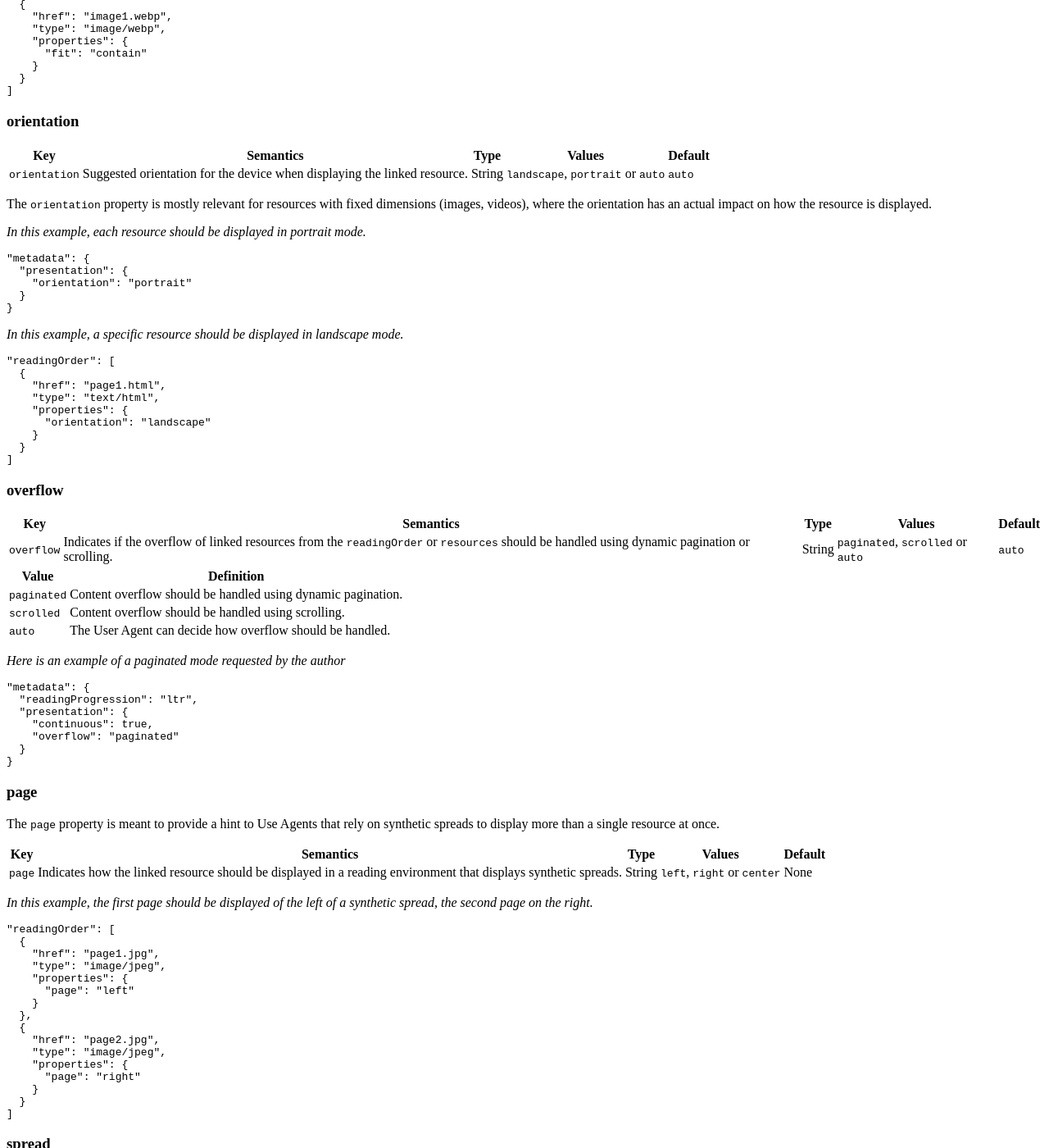
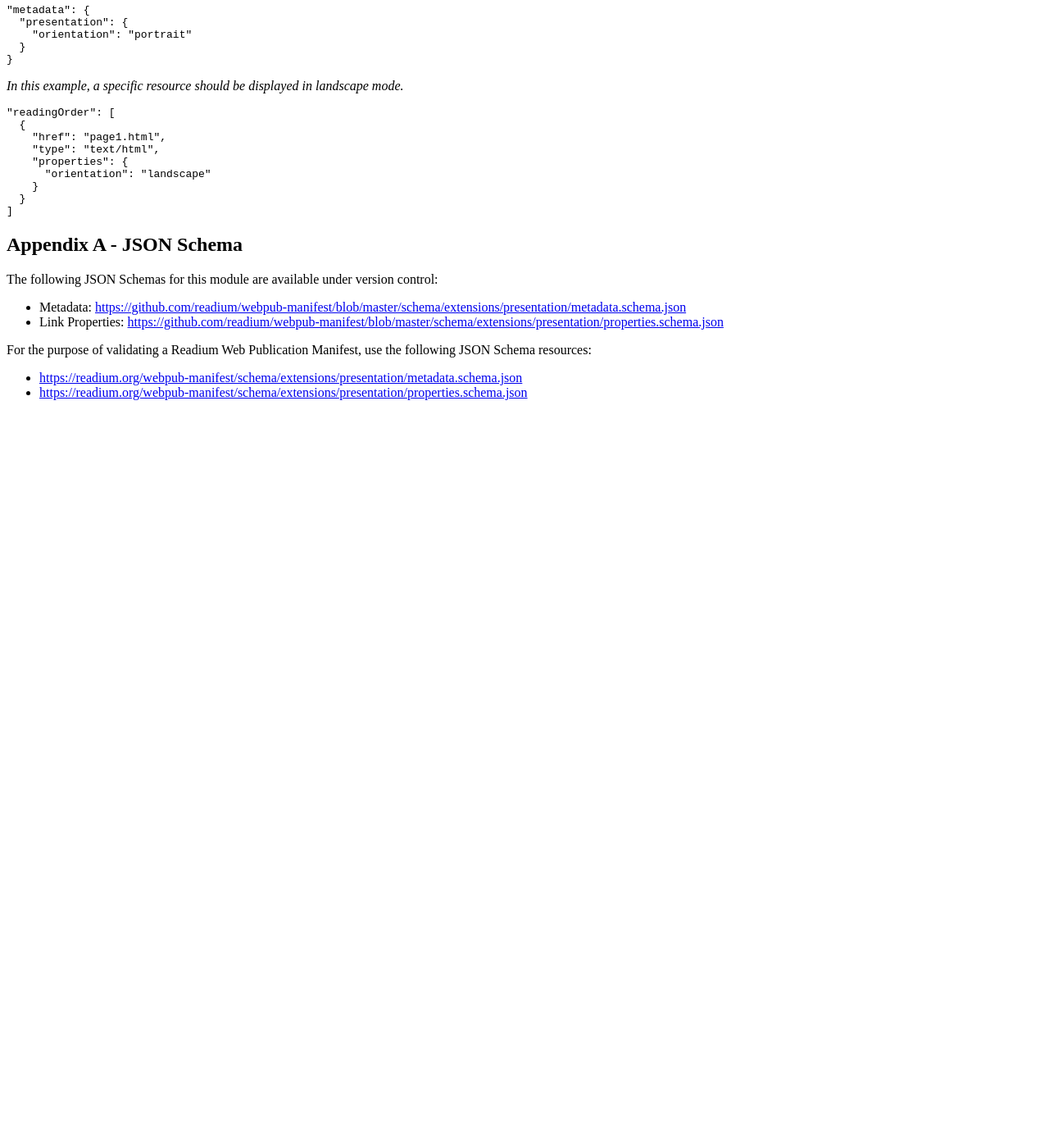
Before and after one commit to readium/webpub-manifest, a Jekyll site: the page built from modules/presentation.md, in a window 1280 px wide and 1400 px high, scrolled down 2084 px. Shown: the whole window at 82% size. Built offline with Jekyll 4.4.1, drawn with Linux system fonts in a browser that asks for light colours; our own code applies the rules of GitHub Pages for plain Markdown files; comment, search, counter and statistics services are not loaded; after the commit the page ends 2588 px from its top, so only the background shows below that; some of the changed text lies outside the part shown.

Commit message:
First draft for an updated Divina level 0

````diff
--- a/modules/presentation.md
+++ b/modules/presentation.md
@@ -13,11 +13,8 @@ In order to provide publication-wide Presentation Hints, this extension introduc
 The following elements <strong class="rfc">may</strong> be included in `presentation`:
 
 - [`clipped`](#clipped)
-- [`continuous`](#continuous)
 - [`fit`](#fit)
 - [`orientation`](#orientation)
-- [`overflow`](#overflow)
-- [`spread`](#spread)
 
 ## 2. Presentation Hints as Link Properties
 
@@ -29,7 +26,6 @@ The following elements <strong class="rfc">may</strong> be included in `properti
 - [`fit`](#fit)
 - [`orientation`](#orientation)
 - [`page`](#page)
-- [`spread`](#spread)
 
 ## 3. Properties
 
@@ -68,22 +64,6 @@ The `clipped` property is meant to adapt visual resources to any given viewport
     }
   }
 ]
-```
-
-### continuous
-
-| Key   | Semantics | Type     | Values    | Default |
-| ----- | --------- | -------- | --------- | ------- |
-| `continuous` | Indicates if consecutive linked resources from the `readingOrder` should be handled in a continuous or discontinuous way.  | Boolean  | `true` or `false`  | `true` |
-
-*In this example, the user will not experience discontinuities between the different resources*
-
-```json
-"metadata": {
-  "presentation": {
-    "continuous": true
-  }
-}
 ```
 
 ### fit
@@ -156,106 +136,6 @@ The `orientation` property is mostly relevant for resources with fixed dimension
 ]
 ```
 
-### overflow
-
-| Key   | Semantics | Type     | Values    | Default |
-| ----- | --------- | -------- | --------- | ------- |
-| `overflow` |  Indicates if the overflow of linked resources from the `readingOrder` or `resources` should be handled using dynamic pagination or scrolling.  | String  | `paginated`, `scrolled` or `auto` | `auto` |
-
-
-| Value   | Definition |
-| ------- | ---------- |
-| `paginated` | Content overflow should be handled using dynamic pagination. |
-| `scrolled` | Content overflow should be handled using scrolling. |
-| `auto` | The User Agent can decide how overflow should be handled.  |
-
-*Here is an example of a paginated mode requested by the author*
-
-```json
-"metadata": {
-  "readingProgression": "ltr",
-  "presentation": {
-    "continuous": true,
-    "overflow": "paginated"
-  }
-}
-```
-
-### page
-
-The `page` property is meant to provide a hint to Use Agents that rely on synthetic spreads to display more than a single resource at once.
-
-| Key   | Semantics | Type     | Values    | Default |
-| ----- | --------- | -------- | --------- | ------- |
-| `page` | Indicates how the linked resource should be displayed in a reading environment that displays synthetic spreads.  | String  | `left`, `right` or `center` | None |
-
-*In this example, the first page should be displayed of the left of a synthetic spread, the second page on the right.*
-
-```json
-"readingOrder": [
-  {
-    "href": "page1.jpg",
-    "type": "image/jpeg",
-    "properties": {
-      "page": "left"
-    }
-  },
-  {
-    "href": "page2.jpg",
-    "type": "image/jpeg",
-    "properties": {
-      "page": "right"
-    }
-  }
-]
-```
-
-### spread
-
-| Key   | Semantics | Type     | Values    | Default |
-| ----- | --------- | -------- | --------- | ------- |
-| `spread` | Indicates the condition to be met for the linked resource to be rendered within a synthetic spread. | String  | `landscape`, `both`, `none` or `auto`  | `auto` |
-
-| Value   | Definition |
-| ------- | ---------- |
-| `landscape` | The resource should be displayed in a spread only if the device is in landscape mode. |
-| `both` | The resource should be displayed in a spread whatever the device orientation is. |
-| `none` | The resource should never be displayed in a spread. |
-| `auto` | The resource is left to the User Agent. |
-
-*In this example, content should be displayed in a spread only if the device is in landscape mode.*
-
-```json
-"metadata": {
-  "presentation": {
-    "spread": "landscape",
-    "fit": "contain"
-  }
-}
-```
-*In this example, content of these two pages should be displayed in a spread, one on the left, the other on the right, whatever the device orientation is.*
-
-```json
-"readingOrder": [
-  {
-    "href": "page1.jpg",
-    "type": "image/jpeg",
-    "properties": {
-      "spread": "both",
-      "page": "left"
-    }
-  },
-  {
-    "href": "page2.jpg",
-    "type": "image/jpeg",
-    "properties": {
-      "spread": "both",
-      "page": "right"
-    }
-  }
-]
-```
-
 ## Appendix A - JSON Schema
 
 The following JSON Schemas for this module are available under version control:
````
Also changed, not shown: other parts of modules/presentation.md (+1 -1 lines), profiles/divina.md (+12 -13 lines), profiles/epub.md (+27 -0 lines), schema/extensions/divina/metadata.schema.json (added, +12 -0 lines), schema/extensions/epub/properties.schema.json (+9 -0 lines), schema/extensions/presentation/metadata.schema.json (+0 -24 lines), schema/extensions/presentation/properties.schema.json (+0 -19 lines), schema/metadata.schema.json (+5 -6 lines).
